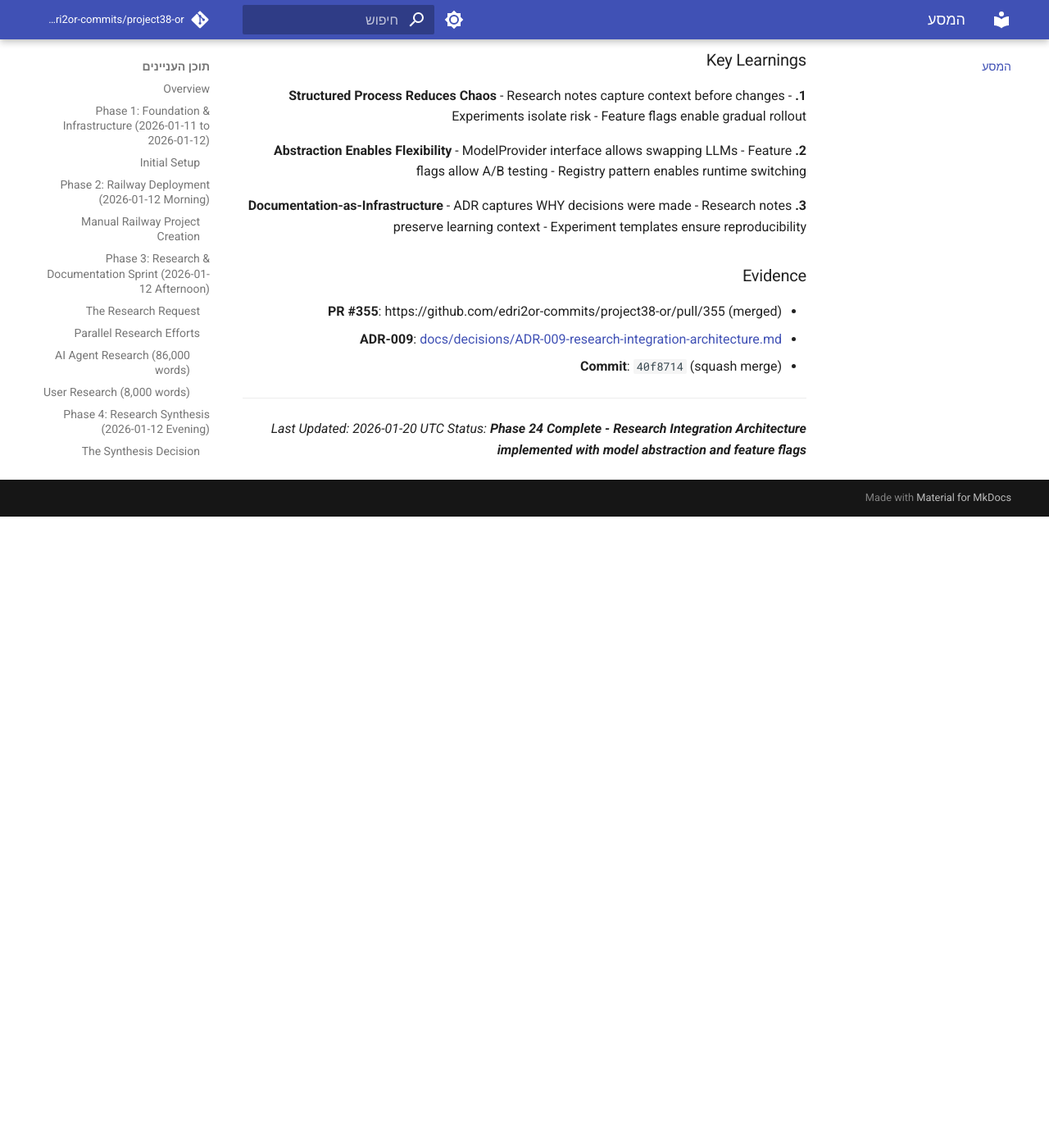
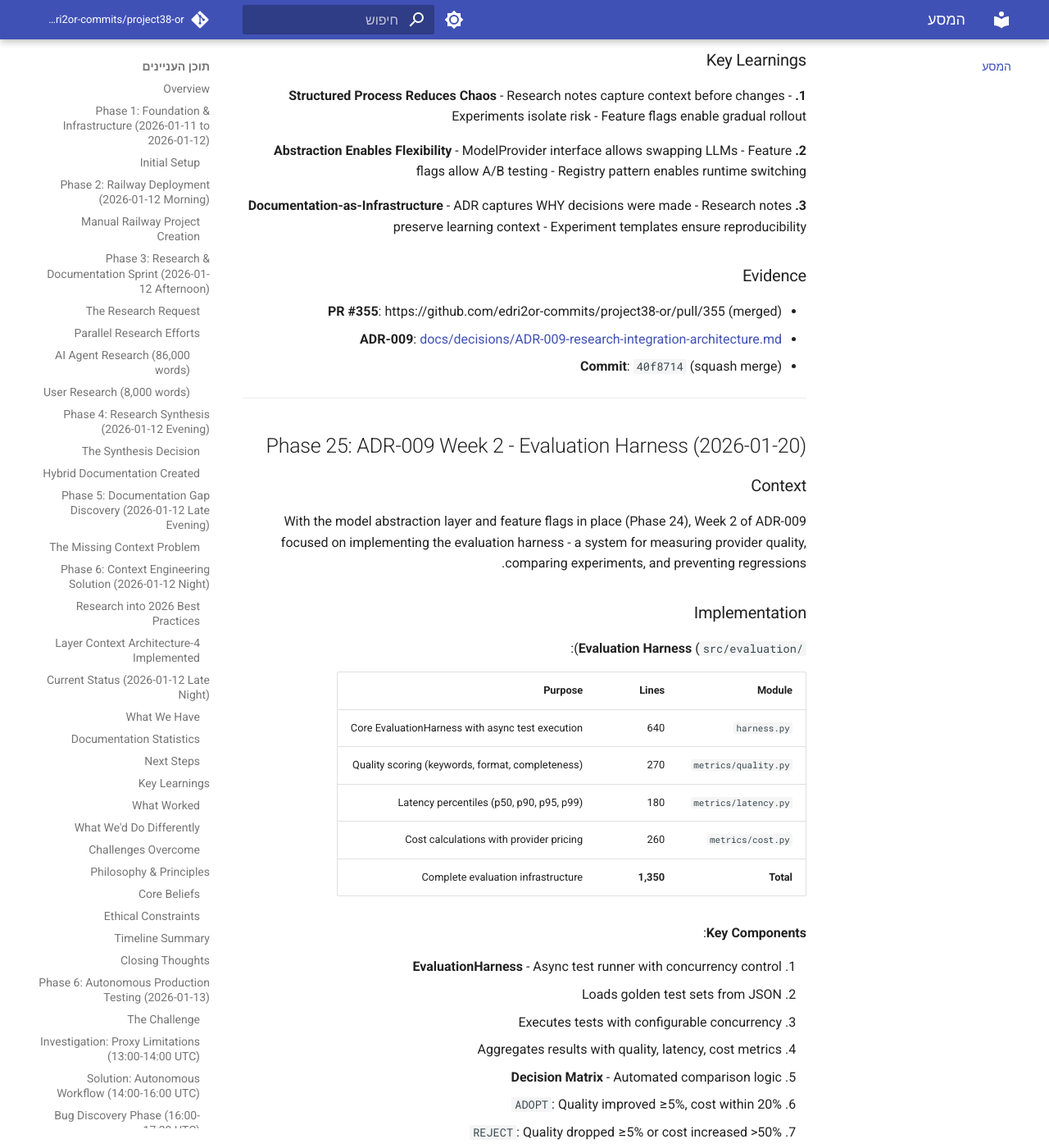
Before and after one commit to edri2or-commits/project38-or, an MkDocs documentation site: the page built from docs/JOURNEY.md, in a window 1280 px wide and 1400 px high, scrolled down 101098 px. Shown: the whole window at 82% size. Built offline with MkDocs 1.6.1 and Material for MkDocs 9.7.7, drawn with Linux system fonts in a browser that asks for light colours; comment, search, counter and statistics services are not loaded; before the commit the page ends 101728 px from its top, so only the background shows below that; some of the changed text lies outside the part shown.

Commit message:
docs: complete 4-layer documentation for ADR-009 Week 2
Layer 1 (CLAUDE.md):
- Added src/evaluation/ to file structure (5 modules, 1,350 lines)
- Updated module count: 92 modules, 30,500+ lines

Layer 2 (ADR-009):
- Marked Phase 1 (Week 1) as complete with PR #355
- Marked Phase 2 (Week 2) as complete with PR #357

Layer 3 (JOURNEY.md):
- Added Phase 25: Evaluation Harness implementation
- Documented all components: harness, metrics, golden set, CLI

````diff
--- a/docs/JOURNEY.md
+++ b/docs/JOURNEY.md
@@ -4340,5 +4340,75 @@ For evaluating experiments:
 
 ---
 
+## Phase 25: ADR-009 Week 2 - Evaluation Harness (2026-01-20)
+
+### Context
+
+With the model abstraction layer and feature flags in place (Phase 24), Week 2 of ADR-009 focused on implementing the evaluation harness - a system for measuring provider quality, comparing experiments, and preventing regressions.
+
+### Implementation
+
+**Evaluation Harness** (`src/evaluation/`):
+
+| Module | Lines | Purpose |
+|--------|-------|---------|
+| `harness.py` | 640 | Core EvaluationHarness with async test execution |
+| `metrics/quality.py` | 270 | Quality scoring (keywords, format, completeness) |
+| `metrics/latency.py` | 180 | Latency percentiles (p50, p90, p95, p99) |
+| `metrics/cost.py` | 260 | Cost calculations with provider pricing |
+| **Total** | **1,350** | Complete evaluation infrastructure |
+
+**Key Components**:
+
+1. **EvaluationHarness** - Async test runner with concurrency control
+   - Loads golden test sets from JSON
+   - Executes tests with configurable concurrency
+   - Aggregates results with quality, latency, cost metrics
+
+2. **Decision Matrix** - Automated comparison logic
+   - `ADOPT`: Quality improved ≥5%, cost within 20%
+   - `REJECT`: Quality dropped ≥5% or cost increased >50%
+   - `NEEDS_MORE_DATA`: Inconclusive results
+
+3. **Metrics Classes**:
+   - `QualityMetrics`: keyword matching, format compliance (JSON/Markdown/code)
+   - `LatencyMetrics`: avg, p50, p90, p95, p99, standard deviation
+   - `CostMetrics`: per-token pricing for Claude, GPT-4o, Gemini
+
+**Golden Test Set** (`tests/golden/basic_queries.json`):
+- 20 test cases across 11 categories
+- Categories: greeting, math, coding, explanation, json, list, comparison, instruction, definition, reasoning, summary
+- Each case defines: query, expected_keywords, expected_format, max_tokens
+
+**CLI Tool** (`scripts/run_evaluation.py`):
+```bash
+# Single evaluation
+python scripts/run_evaluation.py --provider claude
+
+# Comparison mode
+python scripts/run_evaluation.py --baseline claude --experiment gpt-4
+
+# Save results
+python scripts/run_evaluation.py --output results.json
+```
+
+### 4-Layer Documentation Updates
+
+| Layer | File | Update |
+|-------|------|--------|
+| Layer 1 | `CLAUDE.md` | Added src/evaluation/ to file structure |
+| Layer 2 | `ADR-009` | Week 2 implementation checklist |
+| Layer 3 | `docs/JOURNEY.md` | This entry (Phase 25) |
+| Layer 4 | `docs/changelog.md` | Evaluation harness entry |
+
+### Evidence
+
+- **PR #357**: Evaluation Harness implementation (merged)
+- **Modules**: 5 new modules, 1,350 lines of code
+- **Tests**: 20 golden test cases
+- **ADR-009**: Week 2 complete
+
+---
+
 *Last Updated: 2026-01-20 UTC*
-*Status: **Phase 24 Complete - Research Integration Architecture implemented with model abstraction and feature flags***
+*Status: **Phase 25 Complete - Evaluation Harness implemented with quality, latency, cost metrics***
````
Also changed, not shown: CLAUDE.md (+13 -1 lines), docs/decisions/ADR-009-research-integration-architecture.md (+11 -11 lines).
